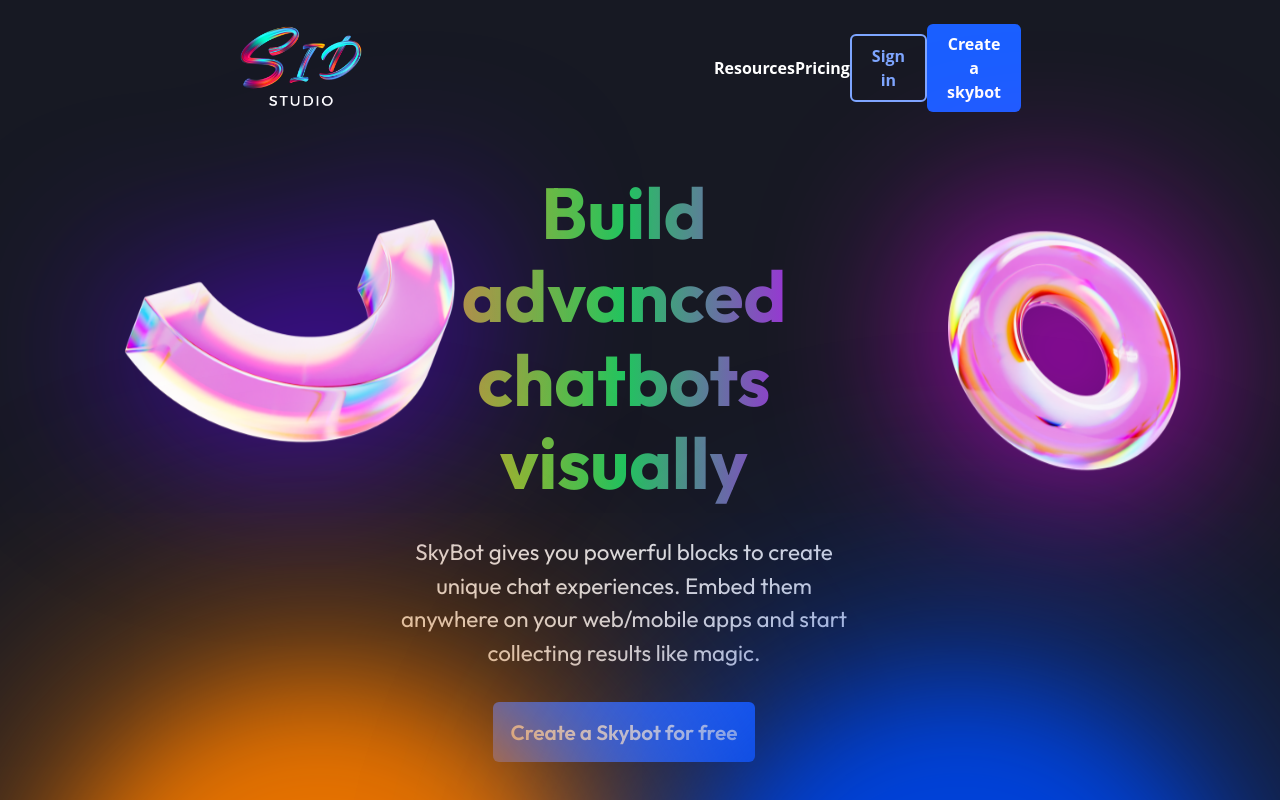
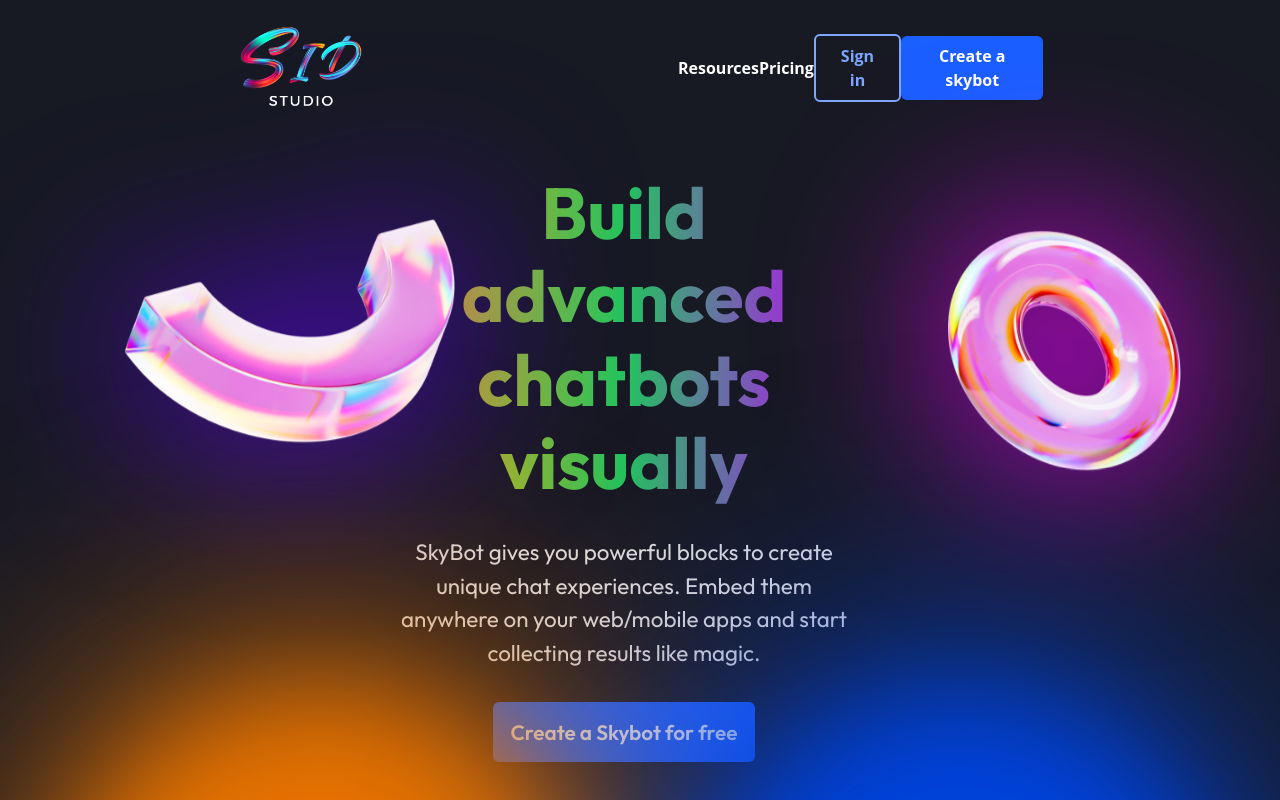
Before and after one commit to kevit-siddharth-singh/React-Tailwind-Responsive-Chatbot-Website, a React (Vite) app: page / in a window 1280 px wide. Shown: the top 800 px of the page. Built offline with nearby package versions, Linux system fonts and the light colour scheme.

Commit message:
Added Style

```diff
--- a/src/Components/Hero.css
+++ b/src/Components/Hero.css
@@ -1,6 +1,58 @@
 @import url("https://fonts.googleapis.com/css2?family=Outfit:wght@100..900&display=swap");
 
 /*Note: Navbar Jsx Css Starts Here */
+.links a {
+  color: #fff;
+  transition: 0.3s ease-in-out;
+  display: inline-block;
+  padding: 5px 0px;
+  position: relative;
+}
+.links a:after {
+  background: none repeat scroll 0 0 transparent;
+  bottom: 0;
+  content: "";
+  display: block;
+  height: 2.5px;
+  left: 50%;
+  position: absolute;
+  background: linear-gradient(
+    45deg,
+    #ff0000,
+    #ff7300,
+    #fffb00,
+    #48ff00,
+    #00ffd5,
+    #002bff,
+    #7a00ff,
+    #ff00c8,
+    #ff0000
+  );
+  transition: width 0.3s ease 0s, left 0.3s ease 0s;
+  width: 0;
+}
+.links a:hover{
+  transform: scale(1.1);
+}
+.links a:hover:after {
+  width: 100%;
+
+  left: 0;
+}
+/* Sid: Sign Up Button Css starts Here */
+.sign-in-btn {
+  transition: 0.3s ease-in-out;
+}
+.sign-in-btn:hover {
+  color: white;
+  background: black;
+  border: none;
+  box-shadow: 0px 0px 150px 28px rgb(255, 255, 255);
+  transform: scale(1.1);
+  transition: 0.3s ease-in-out;
+}
+
+/* Sid: Sign Up Button Css Ends Here */
 
 .logo-img {
   transition: 0.5s ease-in-out;
@@ -9,7 +61,7 @@
 .logo-img:hover {
   transform: scale(1.1);
   transition: 0.5s ease-in-out;
- filter: drop-shadow(0px 0px 40px  rgb(0, 0, 0));
+  filter: drop-shadow(0px 0px 40px rgb(0, 0, 0));
 }
 /*Note: Navbar Jsx Css Ends Here */
 
@@ -34,6 +86,7 @@
   translate: 90px 50px;
   filter: drop-shadow(0px 0px 90px rgba(98, 0, 255, 0.9));
 }
+
 .img-2 {
   translate: 0px 60px;
   width: 27rem;
@@ -44,6 +97,10 @@
 .img-2:hover {
   animation: donut-rotate 6s linear infinite both;
   filter: drop-shadow(0px 0px 90px rgb(255, 215, 0));
+}
+.img-1:hover {
+  animation: donut-rotate 6s linear infinite both;
+  filter: drop-shadow(0px 0px 90px rgb(34, 255, 0));
 }
 @keyframes donut-rotate {
   0% {
@@ -174,3 +231,17 @@
 /* Note: Button Glow Effect Css Ends Here */
 
 /* Sid:  Blobs Css Ends Here */
+
+/* Note:  Hero Main Bg Css starts here  */
+.main-bg:hover {
+  transition: 0.5s ease-in-out;
+  transform: scale(1.03);
+  -webkit-box-shadow: 0px 0px 89px 8px rgba(0, 0, 0, 1);
+  -moz-box-shadow: 0px 0px 89px 8px rgba(0, 0, 0, 1);
+  box-shadow: 0px 0px 89px 8px rgba(0, 0, 0, 1);
+}
+.main-bg {
+  transition: 0.5s ease-in-out;
+}
+
+/* Note:  Hero Main Bg Css Ends here  */
--- a/src/Components/Navbar.jsx
+++ b/src/Components/Navbar.jsx
@@ -6,10 +6,10 @@
       <div className="logo w-[8.5rem] ">
         <img className="logo-img " src={logo} alt="logo of the company" />
       </div>
-      <div className="links  w-1/3 flex justify-between items-center px-10 text-white font-[700]">
+      <div className="links  w-1/3 flex justify-between items-center px-1 text-white font-[700]">
         <a href="">Resources</a>
         <a href="">Pricing</a>
-        <button className="text-[16px] text-[#7EA6FF] px-5 py-2 border-[#7EA6FF] border-2 rounded-[0.375rem] cursor-pointer">
+        <button className="sign-in-btn text-[16px] text-[#7EA6FF] px-5 py-2 border-[#7EA6FF] border-2 rounded-[0.375rem] cursor-pointer">
           Sign in
         </button>
         <button className="glow-on-hover text-[16px] bg-[#1A5FFF] px-5 py-2 rounded-[0.375rem] ">
```
